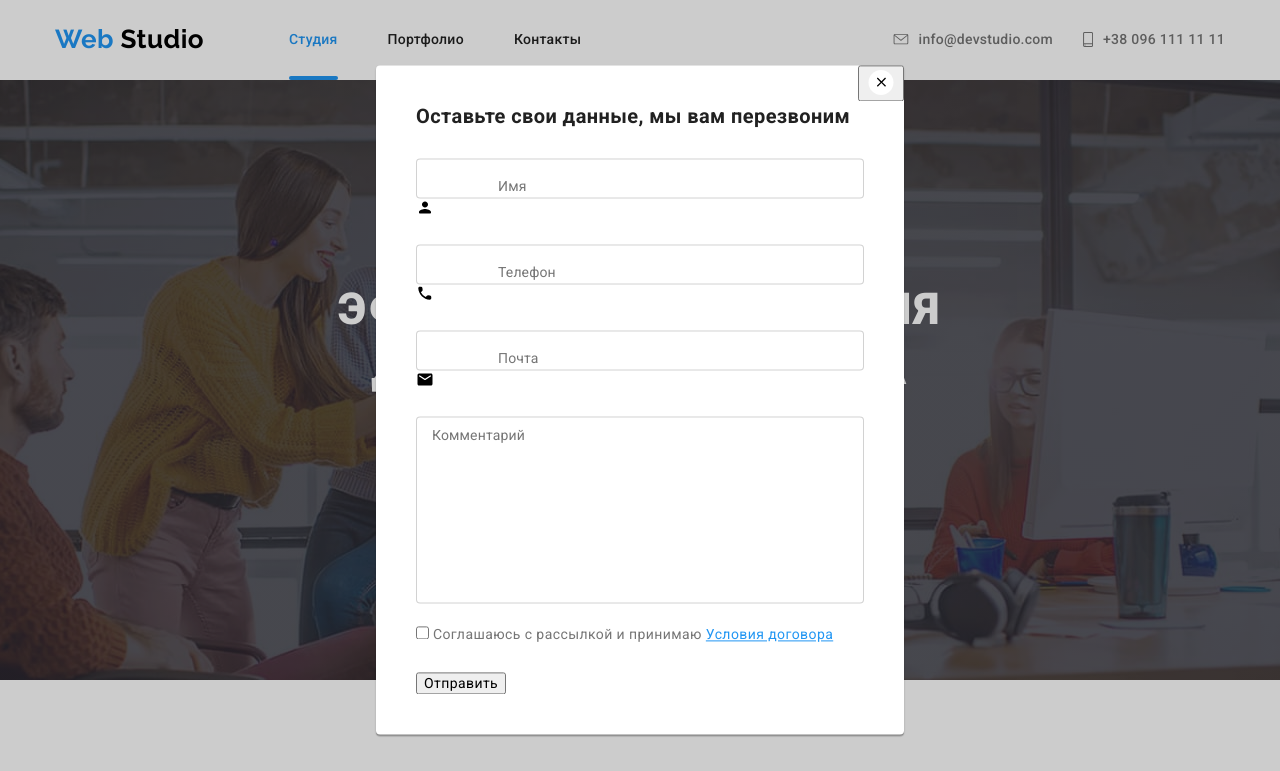
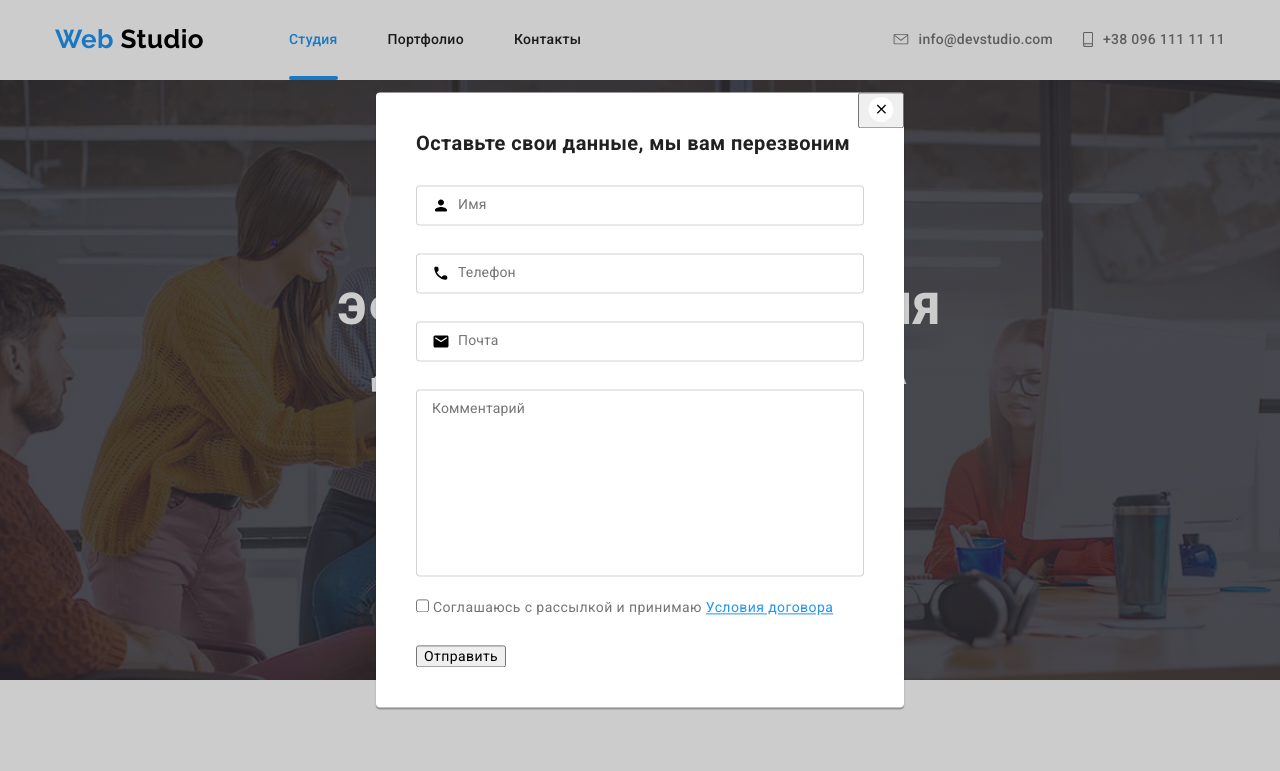
Before and after one commit to EvgeniyDotsenko/goit-markup-hw-06, a plain HTML site: page index.html in a window 1280 px wide. Both pictures are taken after a click on the button "Заказать услугу". Shown: the top 771 px of the page. Drawn offline with nearby package versions, Linux system fonts and the light colour scheme.

Commit message:
position-svg

```diff
--- a/css/style.css
+++ b/css/style.css
@@ -738,6 +738,11 @@ footer .logo {
 }
 
 .modal-svg {
+  position: absolute;
+  top: 50%;
+  left: 16px;
+  transform: translateY(-50%);
+
   width: 18px;
   height: 18px;
 }
@@ -774,7 +779,7 @@ footer .logo {
 .modal-label {
   position: absolute;
   top: 50%;
-  left: 82px;
+  left: 42px;
   transform: translateY(-50%);
 }
 
```
